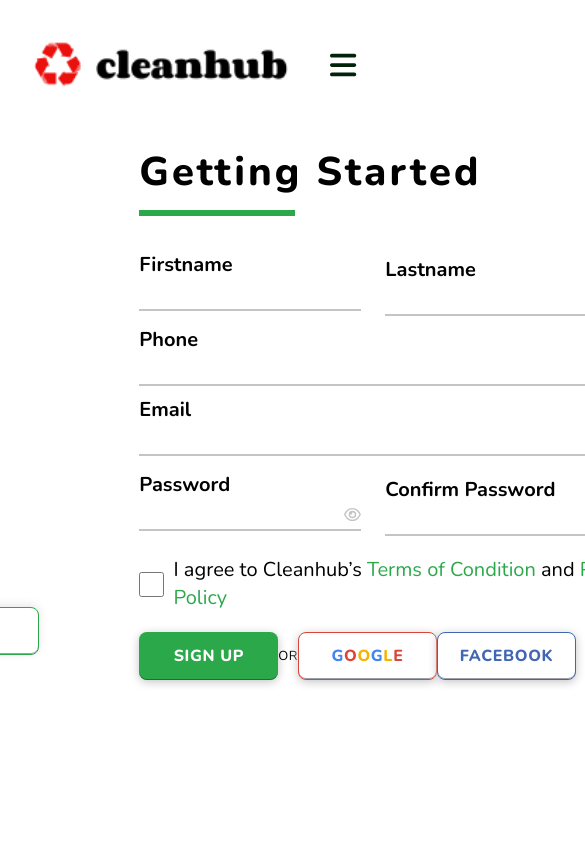
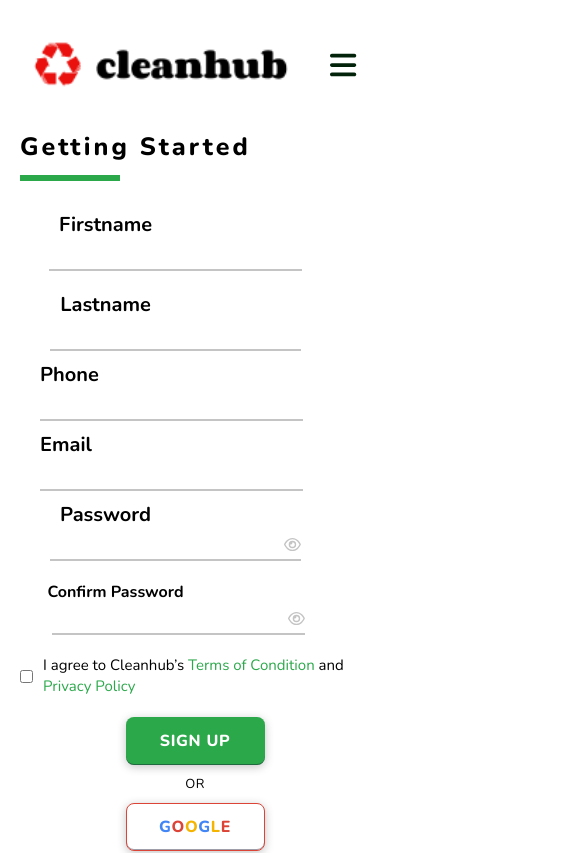
Before and after one commit to Clean-Hub/cleanhub, a React (Create React App) app: page /register in a window 390 px wide. Shown: the top 853 px of the page, 585 px wide, since content can reach past the window. Built offline with nearby package versions, Linux system fonts and the light colour scheme.

Commit message:
signup responsive designed

```diff
--- a/src/pages/register/Register.jsx
+++ b/src/pages/register/Register.jsx
@@ -73,7 +73,7 @@ const Register = () => {
               </div>
             </div>
           </div>
-          <label htmlFor='lname' className='registerRFormL'>
+          <label htmlFor='lname' className='registerRFormL mail'>
             Phone
           </label>
           <div className='inputPass'>
@@ -84,7 +84,7 @@ const Register = () => {
               onChange={handleChange}
             />
           </div>
-          <label htmlFor='lname' className='registerRFormL'>
+          <label htmlFor='lname' className='registerRFormL mail'>
             Email
           </label>
           <div className='inputPass'>
@@ -112,10 +112,10 @@ const Register = () => {
               </div>
             </div>
             <div className='userR'>
-              <label htmlFor='lname' className='registerRFormL'>
+              <label htmlFor='lname' className='registerRFormL cf'>
                 Confirm Password
               </label>
-              <div className='userDivider'>
+              <div className='userDivider cf2'>
                 <input
                   type='password'
                   className='passwordBtn'
--- a/src/pages/register/register.css
+++ b/src/pages/register/register.css
@@ -75,8 +75,7 @@
 }
 .registerRHInfoSp {
   width: 156px;
-  height: 0px;
-  border: 3.2px solid #2ba84a;
+  border: 3px solid #2ba84a;
   margin-top: 10px;
 }
 .registerRForm {
@@ -262,3 +261,97 @@
   margin-bottom: 10px;
   border-bottom: 2px solid #c4c4c4;
 }
+@media only screen and (max-width: 480px) {
+  .registerContainer {
+    width: 100%;
+    height: 100%;
+    margin: 0 auto;
+    overflow: hidden;
+    margin-bottom: 30px;
+  }
+  .registerR {
+    margin: 0;
+    padding: 0;
+  }
+  .registerRHInfo {
+    padding: 0;
+  }
+  .userL,
+  .userR {
+    flex: 0;
+  }
+
+  .registerRHInfoWelcome {
+    margin-top: 130px;
+    padding-left: 20px;
+    font-size: 25px;
+  }
+  .registerRHInfoSp {
+    width: 100px;
+    margin-left: 20px;
+    margin-bottom: 30px;
+  }
+  .registerL {
+    display: none;
+  }
+  .user {
+    display: flex;
+    flex-direction: column;
+    width: 100%;
+    margin: 0;
+    padding: 0;
+  }
+  .passwordBtn {
+    width: 50%;
+  }
+  .registerSignInSocial {
+    display: flex;
+    flex-direction: column;
+    gap: 10px;
+  }
+  .registerTerms {
+    display: flex;
+    align-items: center;
+    justify-content: center;
+    margin-left: 20px;
+    margin-right: 30px;
+  }
+  .registerTermsP {
+    font-size: 15px;
+    padding-right: 30px;
+    margin-right: 10px;
+    /* background-color: red; */
+  }
+  .registerTermsCheck {
+    width: 15px;
+    height: 15px;
+  }
+  .inputPass {
+    width: 75%;
+    margin-left: 40px;
+  }
+  .userDivider {
+    width: 100%;
+  }
+  .cf2 {
+    width: 80%;
+    margin-left: 35px;
+    margin-right: 40px;
+  }
+
+  .registerRFormL {
+    margin-right: 150px;
+    padding-left: 10px;
+  }
+  .mail {
+    margin-left: 30px;
+  }
+  .cf {
+    margin-left: 20px;
+    font-size: 16px;
+  }
+  .registerSignInSocialF {
+    margin-top: 10px;
+    margin-left: 100px;
+  }
+}
```
